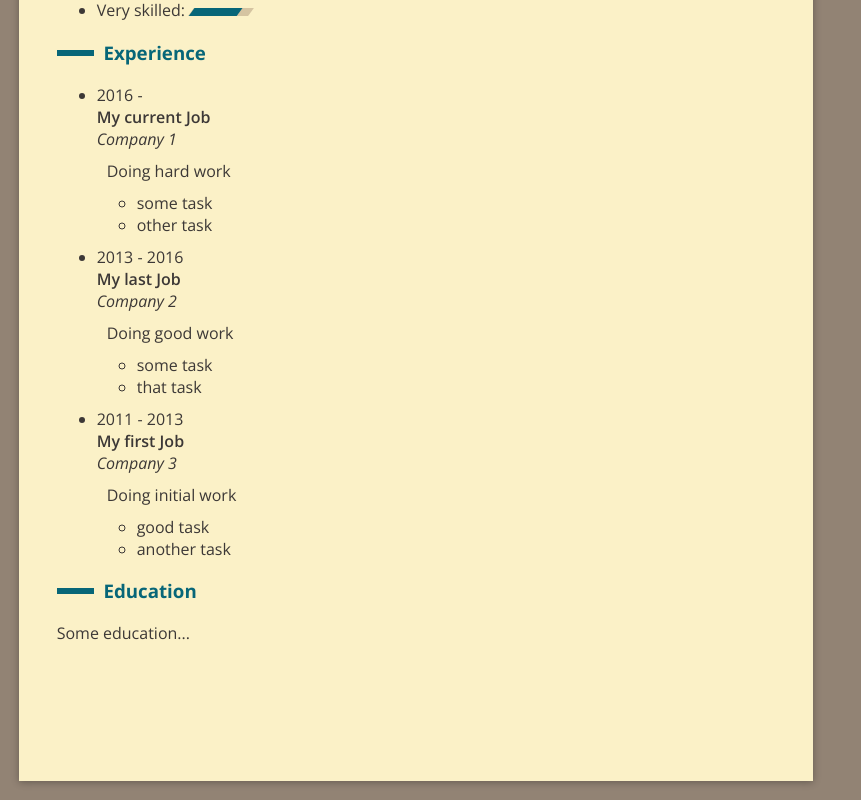
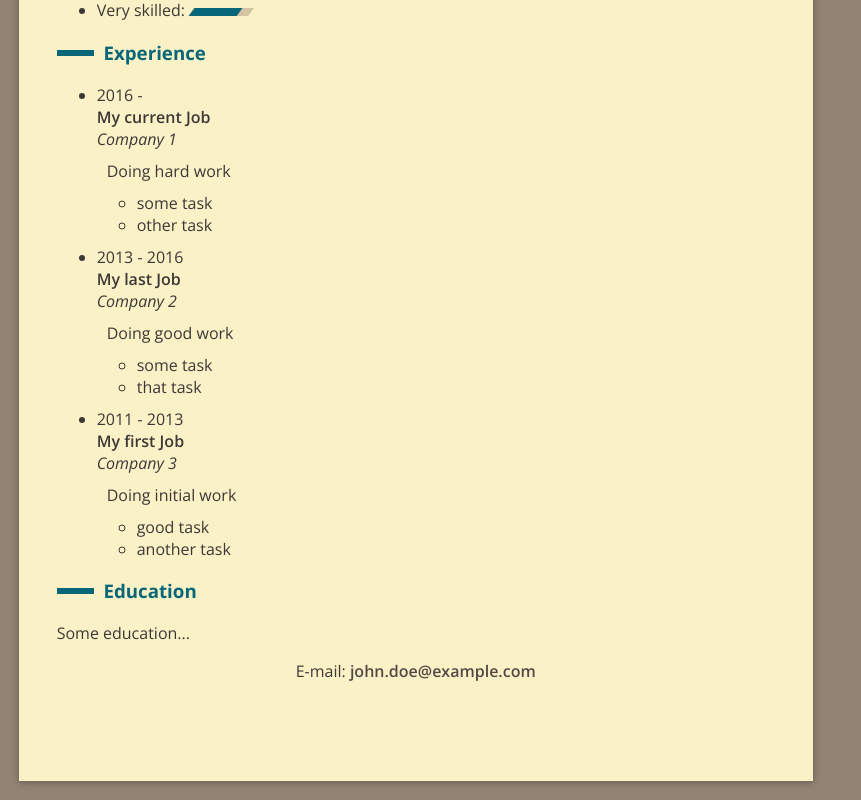
Before and after one commit to mhelmer/react-cv, a React app: page / in a window 1280 px wide. Shown: the part 357-1157 px from the top of the page, without its empty margins (0-861 px from the left). Built offline with nearby package versions, Linux system fonts and the light colour scheme.

Commit message:
Add a footer

```diff
--- a/src/components/App.js
+++ b/src/components/App.js
@@ -5,6 +5,7 @@ import About from './About'
 import Skills from './Skills'
 import Experience from './Experience'
 import Education from './Education'
+import Footer from './Footer'
 
 // If you use React Router, make this component
 // render <Router> with your routes. Currently,
@@ -14,7 +15,10 @@ import Education from './Education'
 // https://github.com/reactjs/react-router/issues/2182
 
 const data = {
-  name: { first: 'John', last: 'Doe' },
+  contact: {
+    name: { first: 'John', last: 'Doe' },
+    email: 'john.doe@example.com',
+  },
   skillList: {
     scoreLimit: 5,
     skills: [
@@ -52,11 +56,12 @@ export default class App extends Component {
   render() {
     return (
       <Layout>
-        <Header name={data.name} />
+        <Header name={data.contact.name} />
         <About />
         <Skills skills={data.skillList.skills} scoreLimit={data.skillList.scoreLimit}/>
         <Experience experience={data.experience} />
         <Education />
+        <Footer contact={data.contact} />
       </Layout>
     )
   }
--- /dev/null
+++ b/src/components/Footer.js
@@ -0,0 +1,10 @@
+import React from 'react'
+
+
+const Footer = ({ contact: { email } }) => (
+  <footer>
+    E-mail: <a href={`mailto: ${email}`}>{ email }</a>
+  </footer>
+)
+
+export default Footer
--- a/src/styles/_variables.scss
+++ b/src/styles/_variables.scss
@@ -35,6 +35,7 @@ $section-heading-color: $brand-primary;
 
 $peripheral-color: $gruvbox-gray1;
 $text-color: $gruvbox-fg;
+$link-color: $darker-color;
 
 $sheet-background-color: $gruvbox-bg0;
 $sheet-shadow-color: rgba(0,0,0,.3);
--- a/src/styles/main.scss
+++ b/src/styles/main.scss
@@ -39,6 +39,15 @@ body {
   font-family: 'Open Sans', sans-serif;
   color: $text-color;
 }
+a {
+  text-decoration: none;
+  color: $darker-color;
+  font-weight: 600;
+}
+a:hover {
+  color: $dark-color;
+}
+
 header {
   h1 {
     color: $main-heading-color;
@@ -80,3 +89,9 @@ section {
     }
   }
 }
+
+footer {
+  margin: 1em auto;
+  text-align: center;
+  width: 66%;
+}
```
